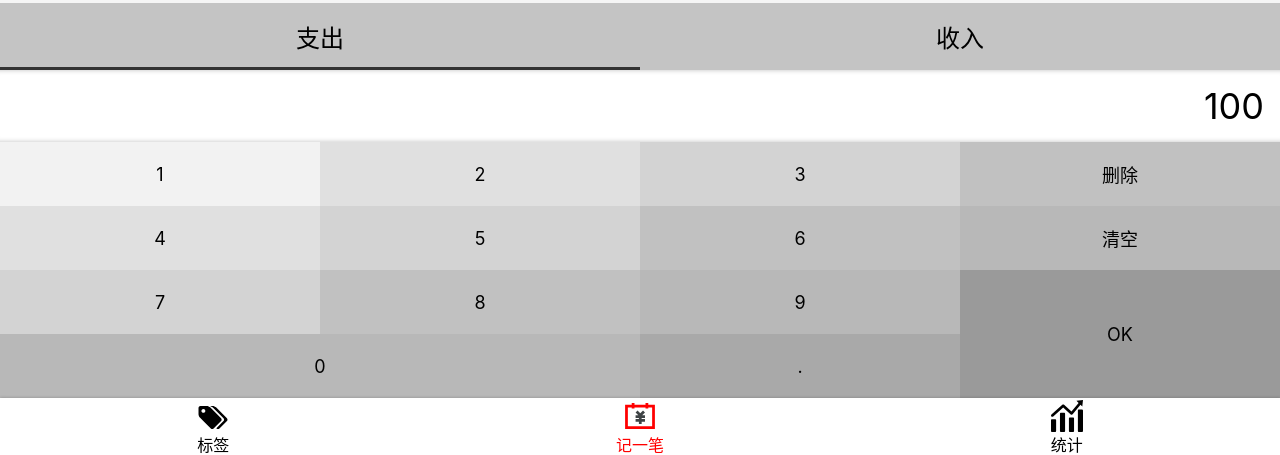
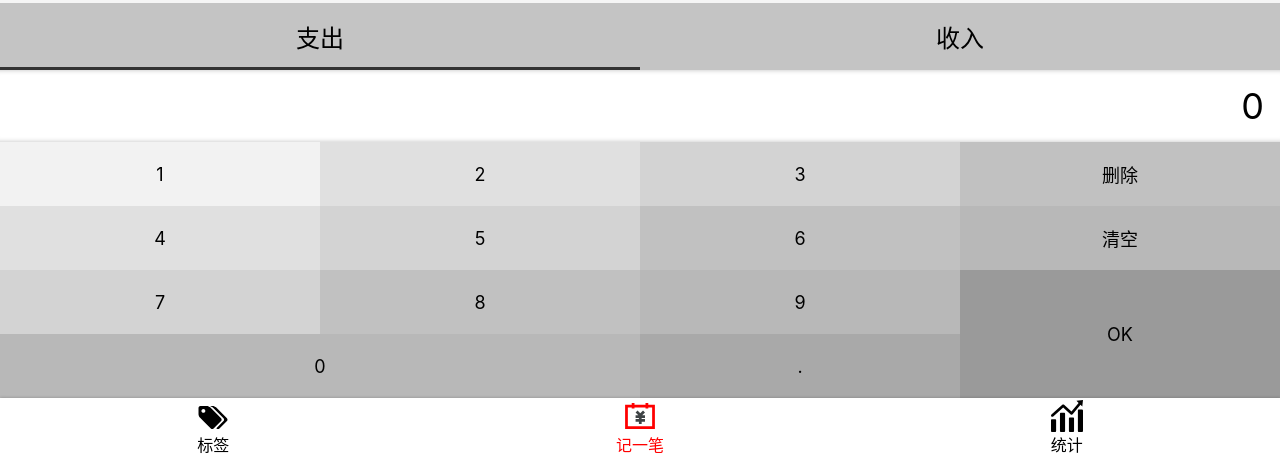
Before and after one commit to mm123mm123/reactDemo-1, a React app: page /#/money in a window 1280 px wide. Shown: the part 342-797 px from the top of the page. Built offline with nearby package versions, Linux system fonts and the light colour scheme.

Commit message:
完成NumberPadSection的功能

```diff
--- a/src/index.tsx
+++ b/src/index.tsx
@@ -5,9 +5,7 @@ import reportWebVitals from './reportWebVitals';
 import 'index.scss';
 
 ReactDOM.render(
-  <React.StrictMode>
-    <App/>
-  </React.StrictMode>,
+    <App/>,
   document.getElementById('root')
 );
 
--- a/src/views/Money.tsx
+++ b/src/views/Money.tsx
@@ -9,52 +9,15 @@ import {NumberPadSection} from './money/NumberPadSection';
 const MyLayout = styled(Layout)`
   display:flex;
   flex-direction: column;
-`
+`;
+
 function Money() {
   return (
     <MyLayout>
-      <TagsSection>
-        <ol>
-          <li>衣</li>
-          <li>食</li>
-          <li>住</li>
-          <li>行</li>
-        </ol>
-        <button>新增标签</button>
-      </TagsSection>
-      <NotesSection>
-        <label>
-          <span>备注</span>
-          <input type="text" placeholder="在这里添加备注"/>
-        </label>
-      </NotesSection>
-      <CategorySection>
-        <ul>
-          <li className="selected">支出</li>
-          <li>收入</li>
-        </ul>
-      </CategorySection>
-      <NumberPadSection>
-        <div className="output">
-          100
-        </div>
-        <div className="pad clearfix">
-          <button>1</button>
-          <button>2</button>
-          <button>3</button>
-          <button>删除</button>
-          <button>4</button>
-          <button>5</button>
-          <button>6</button>
-          <button>清空</button>
-          <button>7</button>
-          <button>8</button>
-          <button>9</button>
-          <button className="ok">OK</button>
-          <button className="zero">0</button>
-          <button className="dot">.</button>
-        </div>
-      </NumberPadSection>
+      <TagsSection/>
+      <NotesSection/>
+      <CategorySection/>
+      <NumberPadSection/>
     </MyLayout>
   );
 }
--- a/src/views/money/CategorySection.tsx
+++ b/src/views/money/CategorySection.tsx
@@ -24,7 +24,7 @@ const Wrapper = styled.section`
       }
     }
 `;
-const CategorySection = () => {
+const CategorySection: React.FC= () => {
   const categoryMap = {'-': '支出', '+': '收入'};
   type categoryMapKey=keyof typeof categoryMap;
   const [category, setCategory] = useState('-');
--- a/src/views/money/NumberPadSection.tsx
+++ b/src/views/money/NumberPadSection.tsx
@@ -1,6 +1,7 @@
 import styled from 'styled-components';
+import React, {useState} from 'react';
 
-const NumberPadSection=styled.section`
+const Wrapper = styled.section`
  display:flex;
   flex-direction: column;
   > .output{
@@ -47,5 +48,79 @@ const NumberPadSection=styled.section`
       }
     }
   }
-`
-export {NumberPadSection}
+`;
+const NumberPadSection: React.FC = () => {
+  const [output, _setOutput] = useState('0');
+
+  function setOutput(text: string) {
+    if (output.length < 16) {
+      _setOutput(text);
+    }
+  }
+
+  const keyBoard = (e: React.MouseEvent) => {
+    const keyText = (e.target as HTMLButtonElement).textContent;
+    switch (keyText) {
+      case '1':
+      case '2':
+      case '3':
+      case '4':
+      case '5':
+      case '6':
+      case '7':
+      case '8':
+      case '9':
+        if (output === '0') {
+          setOutput(keyText);
+        } else {
+          setOutput(output + keyText);
+        }
+        break;
+      case '0':
+        if (output !== '0') {
+          setOutput(output + keyText);
+        }
+        break;
+      case '.':
+        if (output.indexOf('.') < 0) {
+          setOutput(output + keyText);
+        }
+        break;
+      case '删除':
+        if (output.length > 1) {
+          _setOutput(output.slice(0, output.length - 1));
+        } else {
+          setOutput('0');
+        }
+        break;
+      case '清空':
+        _setOutput('0');
+        break;
+    }
+  };
+
+  return (
+    <Wrapper>
+      <div className="output">
+        {output}
+      </div>
+      <div className="pad clearfix" onClick={keyBoard}>
+        <button>1</button>
+        <button>2</button>
+        <button>3</button>
+        <button>删除</button>
+        <button>4</button>
+        <button>5</button>
+        <button>6</button>
+        <button>清空</button>
+        <button>7</button>
+        <button>8</button>
+        <button>9</button>
+        <button className="ok">OK</button>
+        <button className="zero">0</button>
+        <button className="dot">.</button>
+      </div>
+    </Wrapper>
+  );
+};
+export {NumberPadSection};
```
Also changed, not shown: 1 other file (tests, documents, lock files or other folders).
